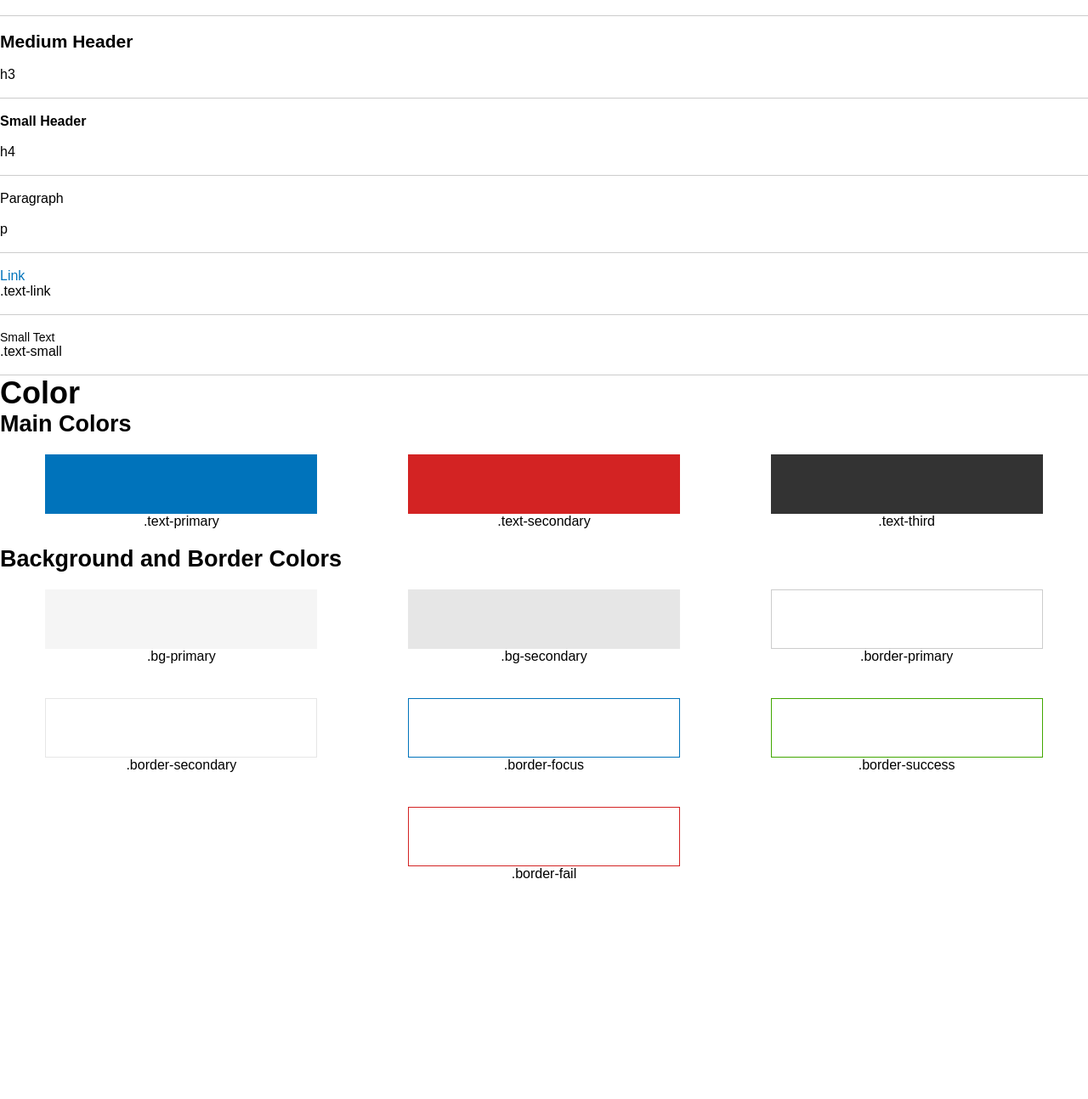
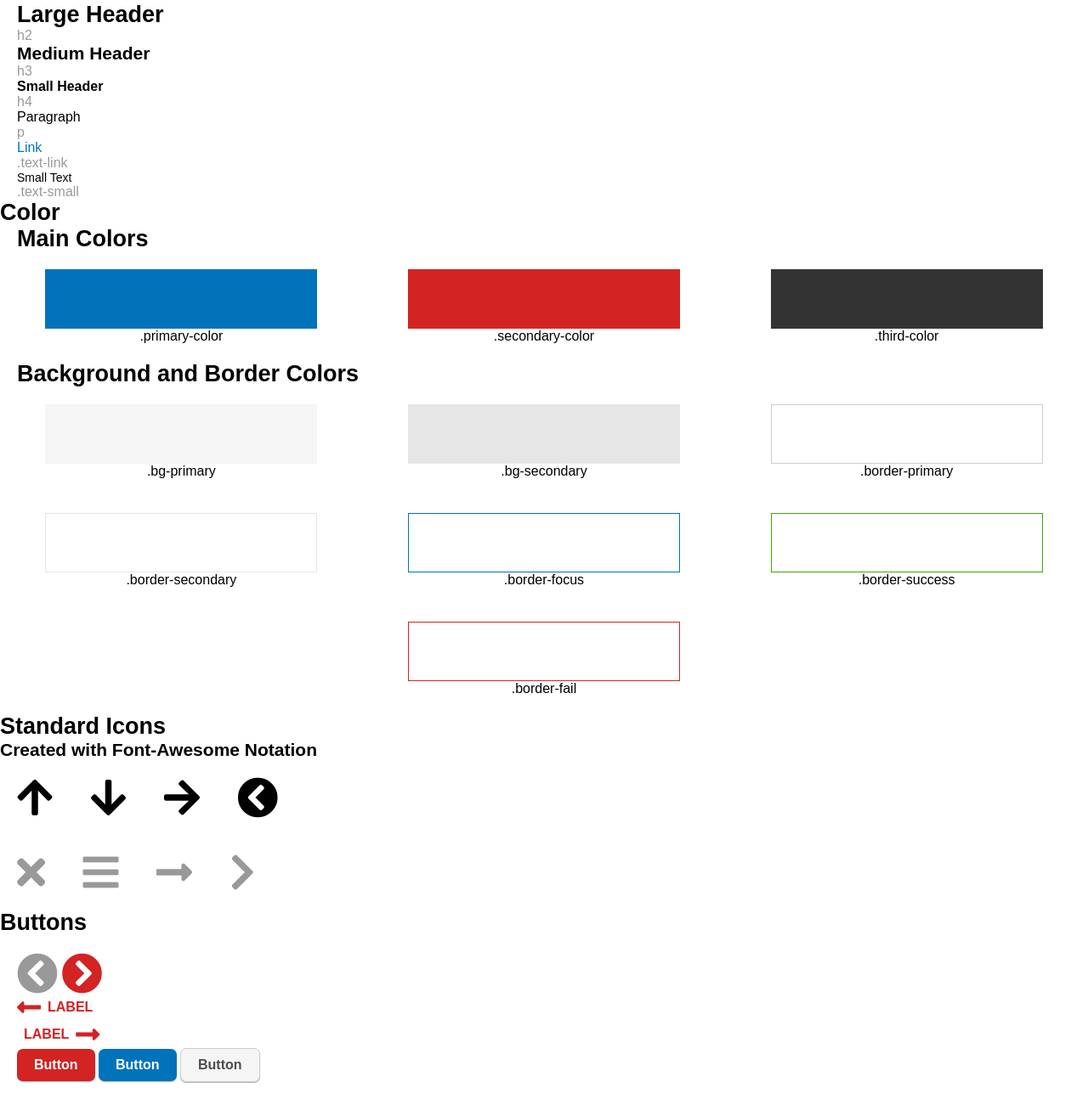
Before and after one commit to gctm808/StyleGuide, a plain HTML site: page index.html in a window 1280 px wide. Shown: the part 284-1578 px from the top of the page at 85% size. Before the commit the page ends 1342 px from the top, so only its background shows below. Drawn offline with Linux system fonts and the light colour scheme; a web font is replaced by a local one.

Commit message:
add icons and buttons section

```diff
--- a/index.html
+++ b/index.html
@@ -5,40 +5,49 @@
         <title>Personal Style Guide</title>
         <link rel="stylesheet" type="text/css" href="./css/styles.css">
         <link rel="stylesheet" type="text/css" href="./css/exampleStyles.css">
+        <link rel="stylesheet" href="https://use.fontawesome.com/releases/v5.8.1/css/all.css" integrity="sha384-50oBUHEmvpQ+1lW4y57PTFmhCaXp0ML5d60M1M7uH2+nqUivzIebhndOJK28anvf" crossorigin="anonymous">
         <meta name="viewport" content="width=device-width, initial-scale=1.0">
     </head>
     <body>
-        <h1>Style Guide</h1>
+        <h1 style="text-align:center">Style Guide</h1>
+        <h2 style="text-align:center">Assets</h2>
         <div>
-            <h1>Typography</h1>
-            <ul class='list-border'>
-                <li><h1>XL Header</h1><br><p class=text-subtle-color>h1</p></li>
-                <li><h2>Large Header</h2><br><p class=text-subtle-color>h2</p></li>
-                <li><h3>Medium Header</h3><br><p class=text-subtle-color>h3</p></li>
-                <li><h4>Small Header</h4><br><p class=text-subtle-color>h4</p></li>
-                <li><p>Paragraph</p><br><p class=text-subtle-color>p</p></li>
-                <li><a href='#' class='text-link'>Link</a><br><p class=text-subtle-color>.text-link</p></li>
-                <li class='text-small'>Small Text<br><p class=text-subtle-color>.text-small</p></li>
+            <h2>Typography</h2>
+            <h2>Font-Family</h2>
+            <div style='padding-left:20px'>
+                <h3>Arsenal</h3>
+                <p>ABCDEFGHIJKLMNOPQRSTUVQXYZ</p>
+                <p>abcdefghijklmnopqrstuvqxyz</p>
+            </div>
+            <h2>Font Sizing</h2>
+            <ul style='padding-left:20px;list-style-type: none'>
+                <li><h1>XL Header</h1><p class="text-subtle">h1</p></li>
+                <li><h2>Large Header</h2><p class="text-subtle">h2</p></li>
+                <li><h3>Medium Header</h3><p class="text-subtle">h3</p></li>
+                <li><h4>Small Header</h4><p class="text-subtle">h4</p></li>
+                <li><p>Paragraph</p><p class="text-subtle">p</p></li>
+                <li><a href='#' class='text-link'>Link</a><p class="text-subtle">.text-link</p></li>
+                <li class='text-small'>Small Text<br><p class="text-subtle">.text-small</p></li>
             </ul>
         </div>
         <div>
-            <h1>Color</h1>
-            <h2>Main Colors</h2>
+            <h2>Color</h2>
+            <h2 style='padding-left:20px'>Main Colors</h2>
             <div class='paletteContainer'>
                 <div class="paletteBox">
                     <div class="palette primary-color"></div>
-                    <p>.text-primary</p>
+                    <p>.primary-color</p>
                 </div>
                 <div class="paletteBox">
                     <div class="palette secondary-color"></div>
-                    <p>.text-secondary</p>
+                    <p>.secondary-color</p>
                 </div>
                 <div class="paletteBox">
                     <div class="palette third-color"></div>
-                    <p>.text-third</p>
+                    <p>.third-color</p>
                 </div>
             </div>
-            <h2>Background and Border Colors</h2>
+            <h2 style='padding-left:20px'>Background and Border Colors</h2>
             <div class='paletteContainer'>
                 <div class="paletteBox">
                     <div class="palette bg-primary"></div>
@@ -74,5 +83,31 @@
                 </div>
             </div>
         </div>
+        <div>
+            <h2>Standard Icons</h2>
+            <h3>Created with Font-Awesome Notation</h3>
+            <div class='icons'>
+                <i class='fas fa-arrow-up fa-3x'></i>
+                <i class='fas fa-arrow-down fa-3x'></i>
+                <i class='fas fa-arrow-right fa-3x'></i>
+                <i class='fas fa-chevron-circle-left fa-3x'></i><br>
+                <i class='fas fa-times fa-3x text-subtle'></i>
+                <i class='fas fa-bars fa-3x text-subtle'></i>
+                <i class='fas fa-long-arrow-alt-right fa-3x text-subtle'></i>
+                <i class='fas fa-chevron-right fa-3x text-subtle'></i><br>
+            </div>
+        </div>
+        <div>
+            <h2>Buttons</h2>
+            <div class='buttons'>
+                <a href='#'><i class='fas fa-chevron-circle-left fa-3x text-subtle'></i></a>
+                <a href='#'><i class='fas fa-chevron-circle-right fa-3x text-secondary'></i></a><br>
+                <a href='#' class='arrow-label text-secondary'><i class='fas fa-long-arrow-alt-left fa-2x'></i><h4>LABEL</h4></a>
+                <a href='#' class='arrow-label text-secondary'><h4>LABEL</h4><i class='fas fa-long-arrow-alt-right fa-2x'></i></a>
+                <button class='secondary-button button'>Button</button>
+                <button class='primary-button button'>Button</button>
+                <button class='clear-button button'>Button</button>
+            </div>
+        </div>
     </body>
 </html>
--- a/sass/exampleStyles.scss
+++ b/sass/exampleStyles.scss
@@ -18,3 +18,11 @@
     height: 70px;
     width: 100%;
 }
+
+.icons i {
+    padding: 20px;
+}
+
+.buttons {
+    padding: 20px;
+}
--- a/sass/styles.scss
+++ b/sass/styles.scss
@@ -10,28 +10,27 @@
 
 /*  Colors  */
 $red: #d32323;
+$dark-red: #af1d1d;
 $blue: #0073bb;
+$dark-blue: #00619e;
 $green: #41a700;
 $black: #333333;
+$lighter-black: #4d4c4c;
 $light-gray: #f5f5f5;
 $gray: #e6e6e6;
 $border: #cccccc;
 $light-border: #e6e6e6;
 $subtle: #999999;
 $link: #0073bb;
+$white: #ffffff;
 
 /*  Color Variables  */
 $primary-color: $blue;
+$primary-hover: $dark-blue;
 $secondary-color: $red;
-$text-primary-color: $black;
-$text-subtle-color: $subtle;
-$link-color: $link;
-$subtle-color: $subtle;
+$secondary-hover: $dark-red;
 $bg-color: $light-gray;
 $secondary-bg-color: $gray;
-$border-color: $border;
-$secondary-border-color: $gray;
-$focus-border-color: $blue;
 
 /*  Font Variables  */
 $font-family: 'Arsenal', sans-serif;
@@ -83,13 +82,13 @@ p {
 }
 
 .text-link {
-    color: $link-color;
+    color: $link;
     font-size: $fontsize-p;
     text-decoration: none;
 }
 
 .text-subtle {
-    color: $subtle-color;
+    color: $subtle;
     font-size: $fontsize-p;
 }
 
@@ -128,16 +127,33 @@ p {
     background-color: $black;
 }
 
+.text-primary {
+    color: $primary-color;
+}
+
+.text-secondary {
+    color: $secondary-color;
+}
+
+.text-third {
+    color: $black;
+}
+
+.text-subtle {
+    color: $subtle;
+}
+
+
 .border-primary {
-    border: 1px solid $border-color;
+    border: 1px solid $border;
 }
 
 .border-secondary {
-    border: 1px solid $secondary-border-color;
+    border: 1px solid $light-border;
 }
 
 .border-focus {
-    border: 1px solid $focus-border-color;
+    border: 1px solid $blue;
 }
 
 .border-success {
@@ -147,3 +163,60 @@ p {
 .border-error {
     border: 1px solid $red;
 }
+
+.arrow-label {
+    display: flex;
+    flex-direction: row;
+    align-items: center;
+    text-decoration: none;
+    width: 100px;
+}
+
+.arrow-label h4 {
+    padding: 0 8px;
+}
+
+.arrow-label:hover {
+    color: $secondary-hover;
+}
+
+.button {
+    font-size: $fontsize-h4;
+    font-weight: bold;
+    border-radius: 7px;
+    padding: 10px 20px;
+    box-shadow: 0 1px 1px rgba(0,0,0,.3);
+}
+
+.secondary-button {
+    background-color: $secondary-color;
+    color: $white;
+    border: none;
+}
+
+.secondary-button:hover {
+    background: $secondary-hover;
+    cursor: pointer;
+}
+
+.primary-button {
+    background-color: $primary-color;
+    color: $white;
+    border: none;
+}
+
+.primary-button:hover {
+    background: $primary-hover;
+    cursor: pointer;
+}
+
+.clear-button {
+    background-color: $bg-color;
+    color: $lighter-black;
+    border: 1px solid $border;
+}
+
+.clear-button:hover {
+    background: $white;
+    cursor: pointer;
+}
```
Also changed, not shown: css/exampleStyles.css, css/styles.css, 2 other files.
